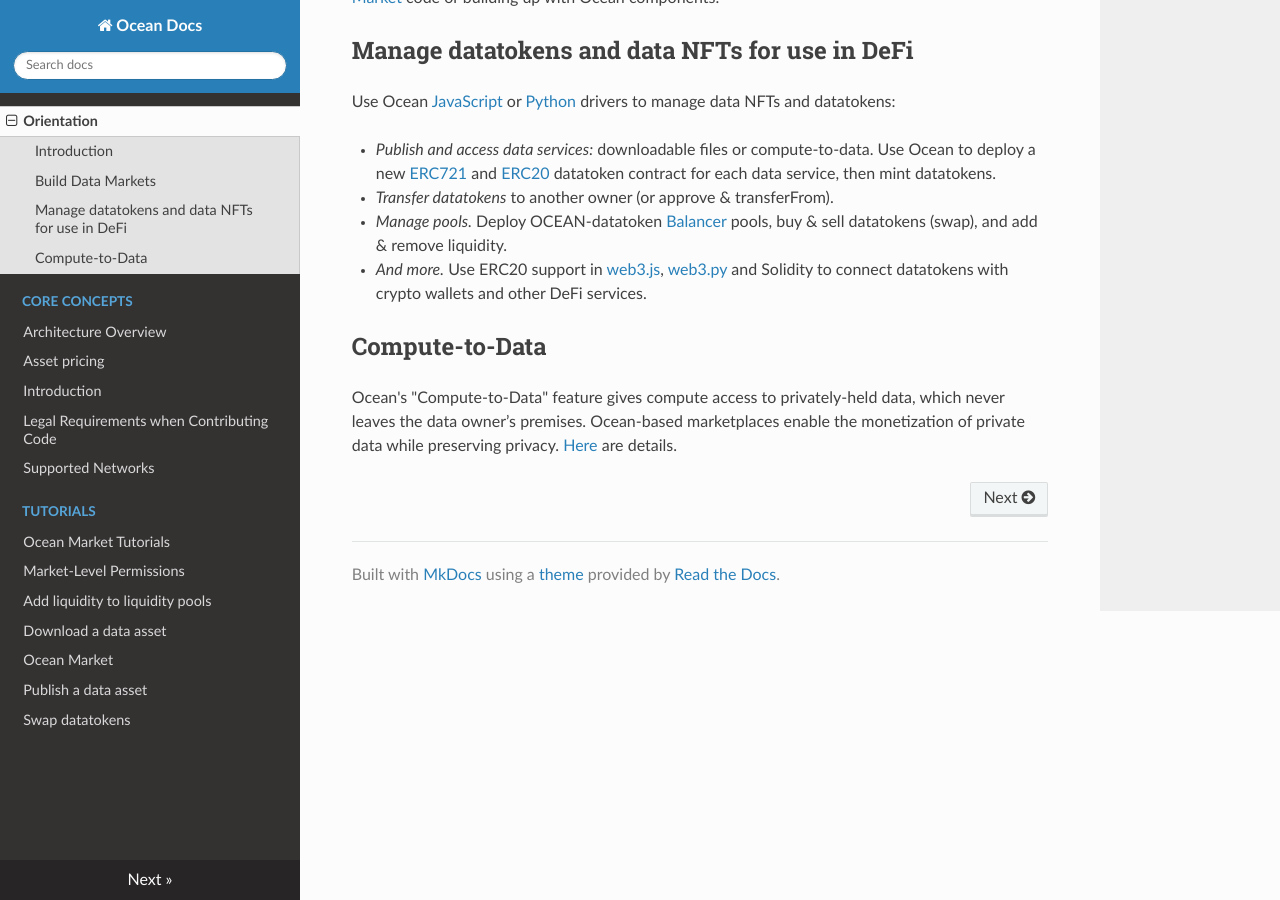
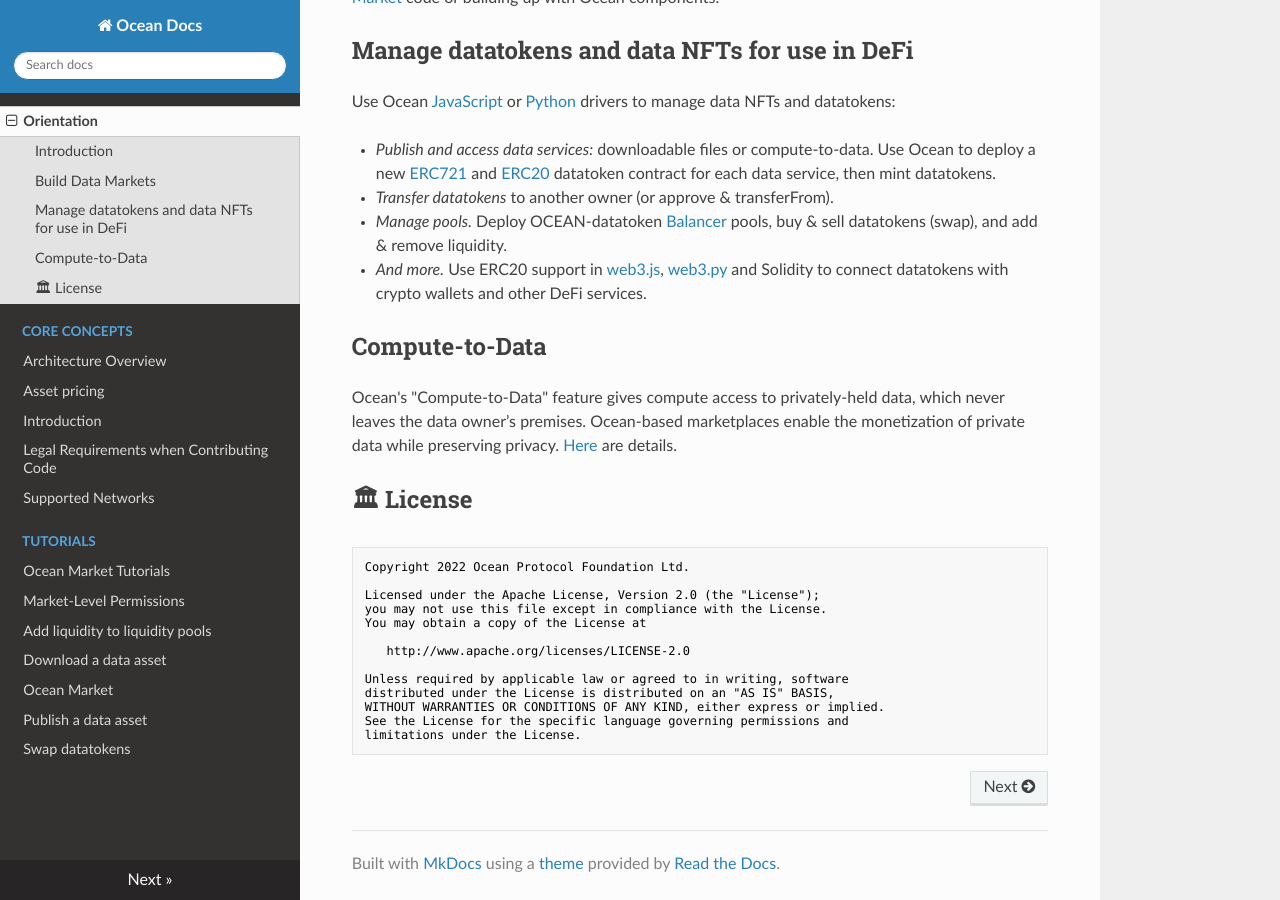
Before and after one commit to jamiehewitt15/ocean-mkdocs, an MkDocs documentation site: the page built from docs/index.md, in a window 1280 px wide and 900 px high, scrolled down 574 px. Built offline with MkDocs 1.6.1, drawn with Linux system fonts in a browser that asks for light colours; nearby versions of some CDN libraries.

Commit message:
Adding license

````diff
--- a/docs/index.md
+++ b/docs/index.md
@@ -28,3 +28,21 @@
 
 ## Compute-to-Data
 Ocean's "Compute-to-Data" feature gives compute access to privately-held data, which never leaves the data owner’s premises. Ocean-based marketplaces enable the monetization of private data while preserving privacy. [Here](/tutorials/compute-to-data-architecture/) are details.
+
+## 🏛 License
+
+```text
+Copyright 2022 Ocean Protocol Foundation Ltd.
+
+Licensed under the Apache License, Version 2.0 (the "License");
+you may not use this file except in compliance with the License.
+You may obtain a copy of the License at
+
+   http://www.apache.org/licenses/LICENSE-2.0
+
+Unless required by applicable law or agreed to in writing, software
+distributed under the License is distributed on an "AS IS" BASIS,
+WITHOUT WARRANTIES OR CONDITIONS OF ANY KIND, either express or implied.
+See the License for the specific language governing permissions and
+limitations under the License.
+```
````
